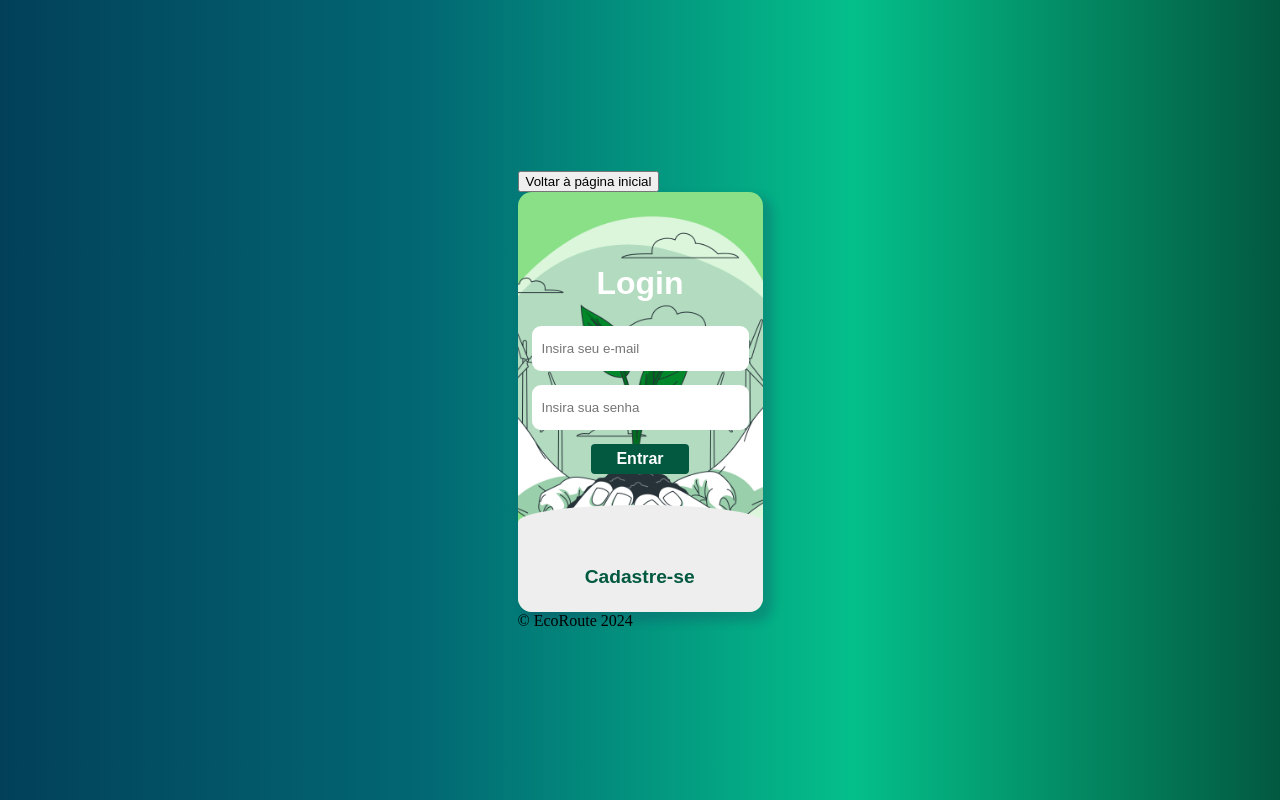
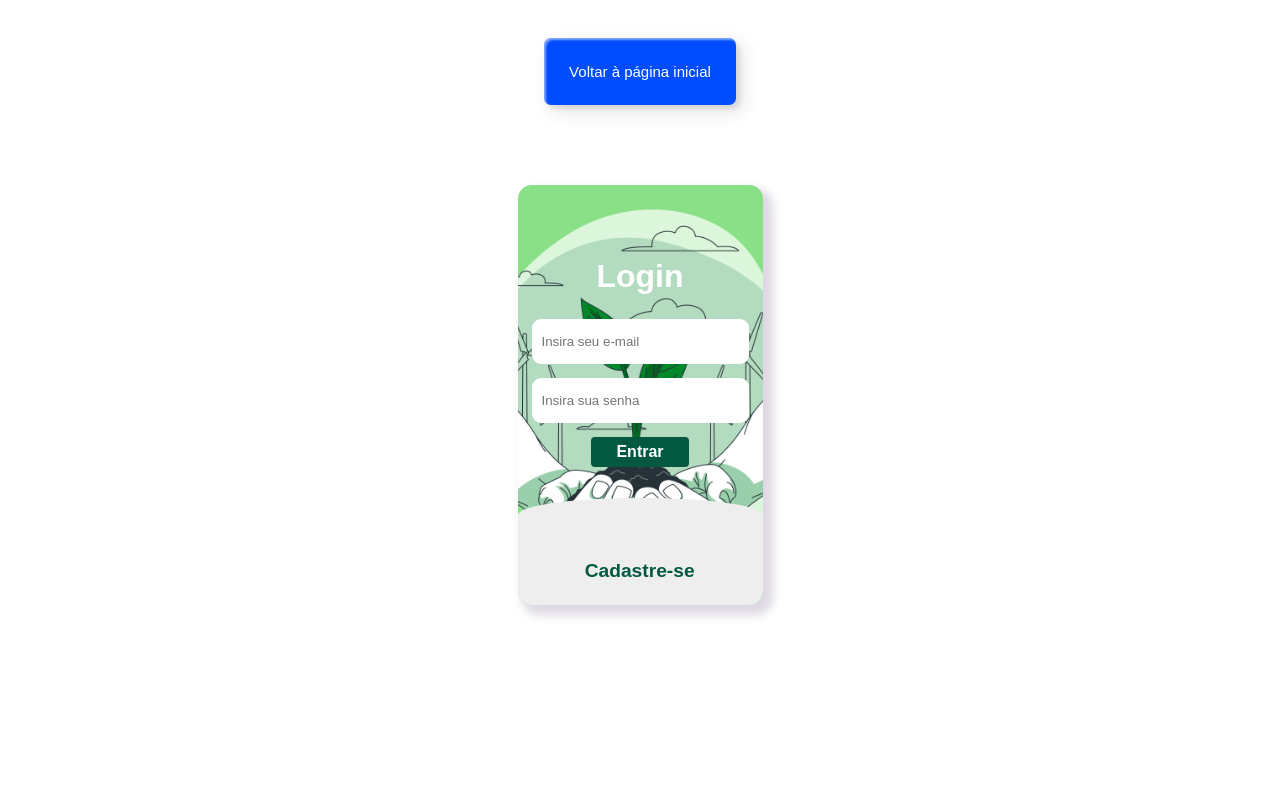
Before and after one commit to VictorAlexandreMuller/Projeto_UPX-III-EcoRoute, a plain HTML site: page =)/Login/login.html in a window 1280 px wide. Drawn offline with Linux system fonts and the light colour scheme; files that its build step writes are made by us from their sources; files whose address does not match are found by name.

Commit message:
href nav ok e saibaMais html ajustado

```diff
--- a/=)/HomePageAjax.js
+++ b/=)/HomePageAjax.js
@@ -30,7 +30,7 @@ document.addEventListener("DOMContentLoaded", function () {
 });
 
 // Adiciona manipuladores de eventos para os links
-let links = document.querySelectorAll("a");
+let links = document.querySelectorAll("button");
 links.forEach((element) => {
   element.addEventListener("click", (event) => {
     event.preventDefault();
--- a/=)/Login/login.css
+++ b/=)/Login/login.css
@@ -1,48 +1,29 @@
-body,
-html {
-  margin: 0;
-  padding: 0;
-  height: 100%;
+.testeBodyPage {
+  padding: 2%;
+  margin: 1%;
+
   display: flex;
-  justify-content: right;
-  align-items: right;
+  flex-direction: column;
+  justify-content: center;
+  align-items: center;
+  gap: 10vh;
 }
 
-.gradient-container {
-  position: fixed;
-  top: 0;
-  left: 0;
-  width: 100%;
-  height: 100vh;
-  background: linear-gradient(to right, #024059, #026873, #04bf8a, #025940);
-  z-index: -1;
+.custom-btn {
+  border: none;
+  border-radius: 7px;
+  background-color: #004dff;
+  cursor: pointer;
+  outline: none;
+  padding: 10px 25px;
+  box-shadow: inset 2px 2px 2px 0px rgba(255, 255, 255, 0.5),
+    7px 7px 20px 0px rgba(0, 0, 0, 0.1), 4px 4px 5px 0px rgba(0, 0, 0, 0.1);
 }
 
-
-.custom-btn {
-  width: relative;
-  height: 40px;
+.custom-btn > p {
   color: #fff;
-  border-radius: 5px;
-  padding: 10px 25px;
-  margin-top: 3%;
-  font-family: 'Arial';
-  font-weight: 500;
-  background: transparent;
-  cursor: pointer;
-  position: relative;
-  display: inline-block;
-  box-shadow: inset 2px 2px 2px 0px rgba(255,255,255,.5),
-   7px 7px 20px 0px rgba(0,0,0,.1),
-   4px 4px 5px 0px rgba(0,0,0,.1);
-  outline: none;
+  font-family: "Arial";
   font-size: 15px;
-}
-
-.btn-2 {
-  background-color: #004dff;
-  background: linear-gradient(0deg, #279bfa #279bfa);
-  border: none;
 }
 
 .main {
@@ -53,8 +34,6 @@ html {
   overflow: hidden;
   border-radius: 14px;
   box-shadow: 7px 7px 10px 3px #24004628;
-  margin-top: 75px;
-  margin-right: 200px;
   background-image: url("ImagensPrincipal/Environment-bro.png");
   background-size: cover;
   background-position: center;
@@ -153,21 +132,3 @@ label {
 .form button:hover {
   background-color: #45c4b0;
 }
-
-.rodape {
-  background-color: black;
-  color: white;
-
-  font-size: 1.2rem;
-  font-family: Arial, Helvetica, sans-serif;
-
-  height: 5%;
-  width: 100%;
-
-  position: absolute;
-  bottom: 0%;
-
-  display: flex;
-  justify-content: center;
-  align-items: center;
-}
--- a/=)/Login/login.html
+++ b/=)/Login/login.html
@@ -4,14 +4,17 @@
     <meta charset="UTF-8" />
     <meta name="viewport" content="width=device-width, initial-scale=1.0" />
     <title>Degradê Horizontal com Formulário</title>
-    <link rel="stylesheet" href="principal.css" />
+    <link rel="stylesheet" href="login.css" />
   </head>
   <body>
-    <div class="gradient-container"></div>
-    <button href="inform.html" class="custom-btn btn-2">Voltar à página inicial</button>
+    <div class="testeBodyPage">
+      <div>
+        <button href="Geral/geral.html" class="custom-btn">
+          <p>Voltar à página inicial</p>
+        </button>
+      </div>
       <div class="main">
         <input type="checkbox" id="chk" aria-hidden="true" />
-
         <div class="login">
           <form class="form">
             <label for="chk" aria-hidden="true">Login</label>
@@ -60,9 +63,7 @@
           </form>
         </div>
       </div>
-
+    </div>
+  </body>
   <script src="principal.js"></script>
-    <footer class="rodape">© EcoRoute 2024</footer>
-  </body>
-
 </html>
--- a/=)/SaibaMais/saibaMais.css
+++ b/=)/SaibaMais/saibaMais.css
@@ -1,15 +1,16 @@
-* {
+/* .* {
   margin: 0;
   padding: 0;
-}
+} */
 
-html {
+/* html {
   background: linear-gradient(to right, #024059, #026873, #04bf8a, #025940);
-}
+} */
 
 /* -----------------------BODY DOMINIUM------------------------ */
 /* -------------------HEADER + MAIN + FOOTER-------------------- */
-body {
+
+.bodySaibaMais {
   display: table;
   width: 100%;
   justify-content: space-between;
@@ -18,7 +19,7 @@ body {
 }
 
 /* -----------------------HEADER DOMINIUM------------------------ */
-header {
+/* header {
   width: 100%;
   position: sticky;
   top: 0;
@@ -38,9 +39,7 @@ header {
   background-color: rgb(239, 239, 239);
   color: rgb(27, 34, 105);
   padding: 2% 10%;
-
 }
-
 
 .logo {
   font-size: 1.5em;
@@ -48,14 +47,14 @@ header {
 }
 
 .sobre-nos {
-    color: rgb(27, 34, 105); /* A cor foi alterada para corresponder ao texto */
+  color: rgb(27, 34, 105);
   text-decoration: none;
   margin: 0 auto;
   text-align: center;
 }
 
 .login-registro {
-    text-align: right; /* Ajuste para o canto direito */
+  text-align: right;
   font-size: 0.9em;
 }
 .custom-btn {
@@ -64,15 +63,14 @@ header {
   color: #fff;
   border-radius: 5px;
   padding: 10px 25px;
-  font-family: 'Arial';
+  font-family: "Arial";
   font-weight: 500;
   background: transparent;
   cursor: pointer;
   position: relative;
   display: inline-block;
-  box-shadow: inset 2px 2px 2px 0px rgba(255,255,255,.5),
-   7px 7px 20px 0px rgba(0,0,0,.1),
-   4px 4px 5px 0px rgba(0,0,0,.1);
+  box-shadow: inset 2px 2px 2px 0px rgba(255, 255, 255, 0.5),
+    7px 7px 20px 0px rgba(0, 0, 0, 0.1), 4px 4px 5px 0px rgba(0, 0, 0, 0.1);
   outline: none;
   font-size: 15px;
 }
@@ -84,7 +82,6 @@ header {
 }
 
 .navLeftSide {
-  border: 0px solid red; /* alternar entre 0px e 1px para auxiliar no desenvolvimento */
   padding: 0.5%;
 
   font-family: Verdana, Geneva, Tahoma, sans-serif;
@@ -99,13 +96,12 @@ header {
   margin: 0;
   margin-top: 0px;
   height: auto;
-  background:transparent;
+  background: transparent;
   padding: 0;
   border: none;
   cursor: pointer;
 }
 
-/* button styling */
 .button-eco {
   --border-right: 6px;
   --text-stroke-color: rgba(184, 186, 255, 0.6);
@@ -120,7 +116,7 @@ header {
   color: transparent;
   -webkit-text-stroke: 1px var(--text-stroke-color);
 }
-/* this is the text, when you hover on button */
+
 .hover-text {
   position: absolute;
   box-sizing: border-box;
@@ -133,33 +129,28 @@ header {
   transition: 0.5s;
   -webkit-text-stroke: 1px var(--animation-color);
 }
-/* hover */
+
 .button-eco:hover .hover-text {
   width: 100%;
-  filter: drop-shadow(0 0 23px var(--animation-color))
+  filter: drop-shadow(0 0 23px var(--animation-color));
 }
 
-
-
 .navRightSide {
-  border: 0px solid red; /* alternar entre 0px e 1px para auxiliar no desenvolvimento */
-
   font-family: Verdana, Geneva, Tahoma, sans-serif;
 
   display: flex;
   align-items: center;
   justify-content: center;
   gap: 5vh;
-}
-
+} */
 
 /* -----------------------MAIN DOMINIUM------------------------ */
 
-main {
+/* main {
   background: linear-gradient(to right, #024059, #026873, #04bf8a, #025940);
   margin-top: 1%;
   margin-bottom: 5%;
-}
+} */
 
 /* div do conteudo de apresentacao */
 .apresentacao {
@@ -250,7 +241,7 @@ aplicar o efeito e mostrar o back-card */
   height: 30vh;
   width: 40vh;
 
-  font-size: 1.0rem;
+  font-size: 1rem;
   font-family: Arial, Helvetica, sans-serif;
   text-align: center;
   color: white;
```
Also changed, not shown: =)/Geral/geral.css (+5 -4 lines), =)/Geral/geral.html (+4 -1 lines), =)/Geral/geral.js (added, +9 -0 lines), =)/HomePage.html (+12 -4 lines), =)/SaibaMais/saibaMais.html (+20 -26 lines), =)/HomePageStyles.css (deleted). Lines whose indentation alone changed are shown as unchanged.
